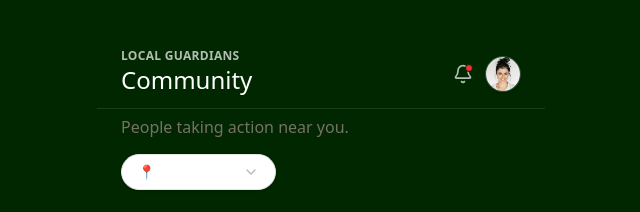
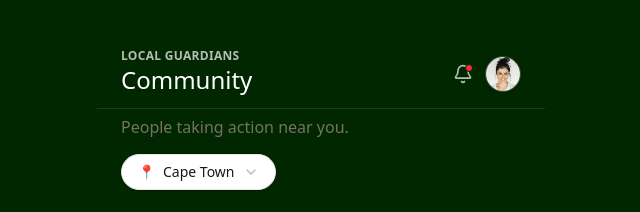
Before and after one commit to broadbrandsa/GOTF, a Next.js app: page /community in a window 1280 px wide. Shown: the top 212 px of the page, without its empty margins (319-959 px from the left). Built offline with nearby package versions, Linux system fonts and the light colour scheme.

Commit message:
Change community dropdown text to black and push all changes

```diff
--- a/app/(main)/community/page.tsx
+++ b/app/(main)/community/page.tsx
@@ -24,7 +24,7 @@ export default function CommunityPage() {
 
                 <DropdownMenu>
                     <DropdownMenuTrigger asChild>
-                        <Button variant="outline" className="rounded-full h-9 px-4 text-sm font-medium bg-white border border-zinc-200 shadow-sm hover:bg-zinc-50 hover:border-zinc-300 justify-between gap-2 min-w-[140px]">
+                        <Button variant="outline" className="rounded-full h-9 px-4 text-sm font-medium bg-white border border-zinc-200 shadow-sm hover:bg-zinc-50 hover:border-zinc-300 justify-between gap-2 min-w-[140px] text-zinc-900">
                             <span className="flex items-center gap-2">
                                 <span className="text-lime-dark">📍</span> Cape Town
                             </span>
```
